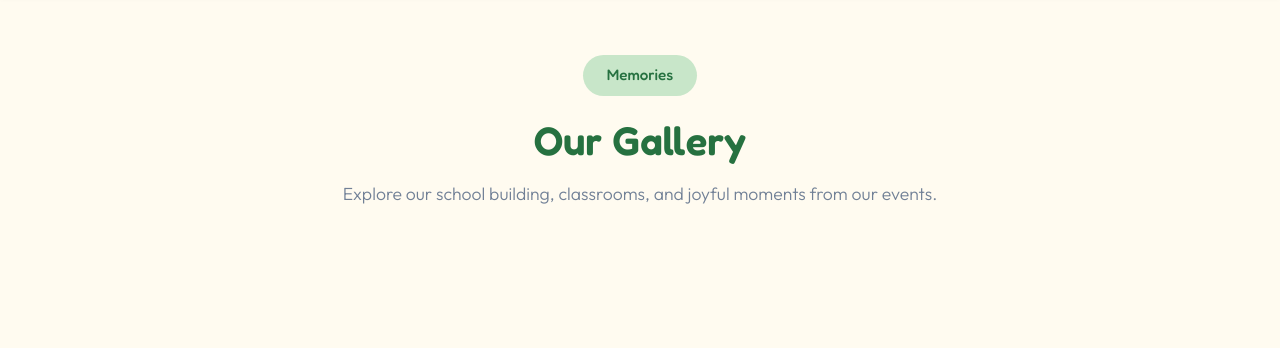
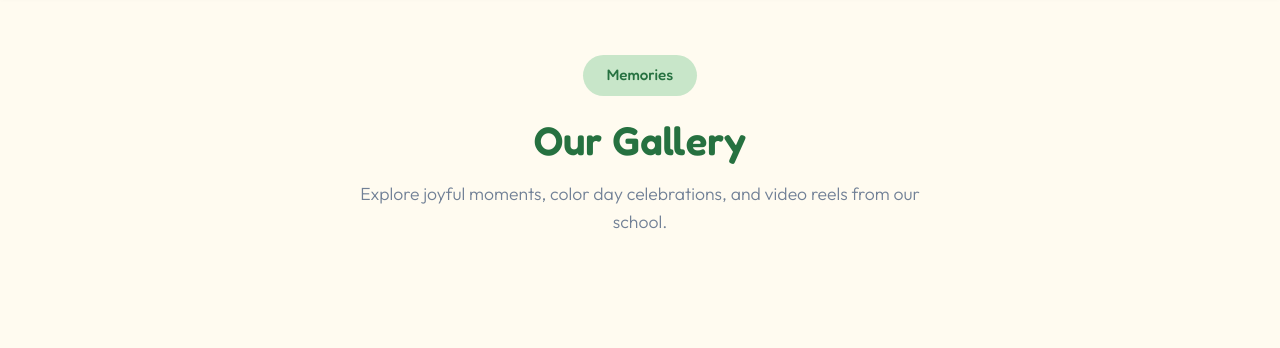
Before and after one commit to lunawat20/Green-Blooming-Play-School, a plain HTML site: page gallery.html in a window 1280 px wide. Shown: the part 128-476 px from the top of the page. Drawn offline with Linux system fonts and the light colour scheme.

Commit message:
Clean subtitle text on gallery.html to remove school building and classrooms text

```diff
--- a/gallery.html
+++ b/gallery.html
@@ -160,7 +160,7 @@
         <div class="container">
             <span class="badge">Memories</span>
             <h1 class="section-title">Our Gallery</h1>
-            <p class="section-subtitle">Explore our school building, classrooms, and joyful moments from our events.</p>
+            <p class="section-subtitle">Explore joyful moments, color day celebrations, and video reels from our school.</p>
         </div>
     </div>
 
```
